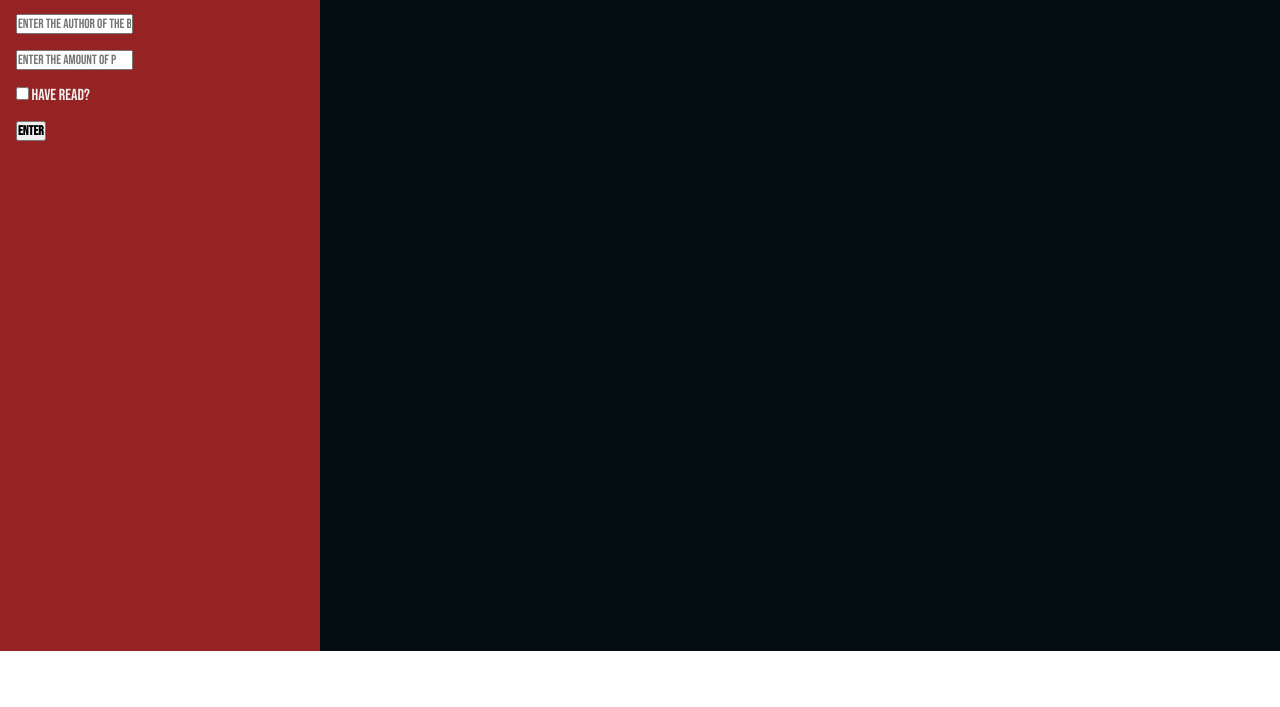
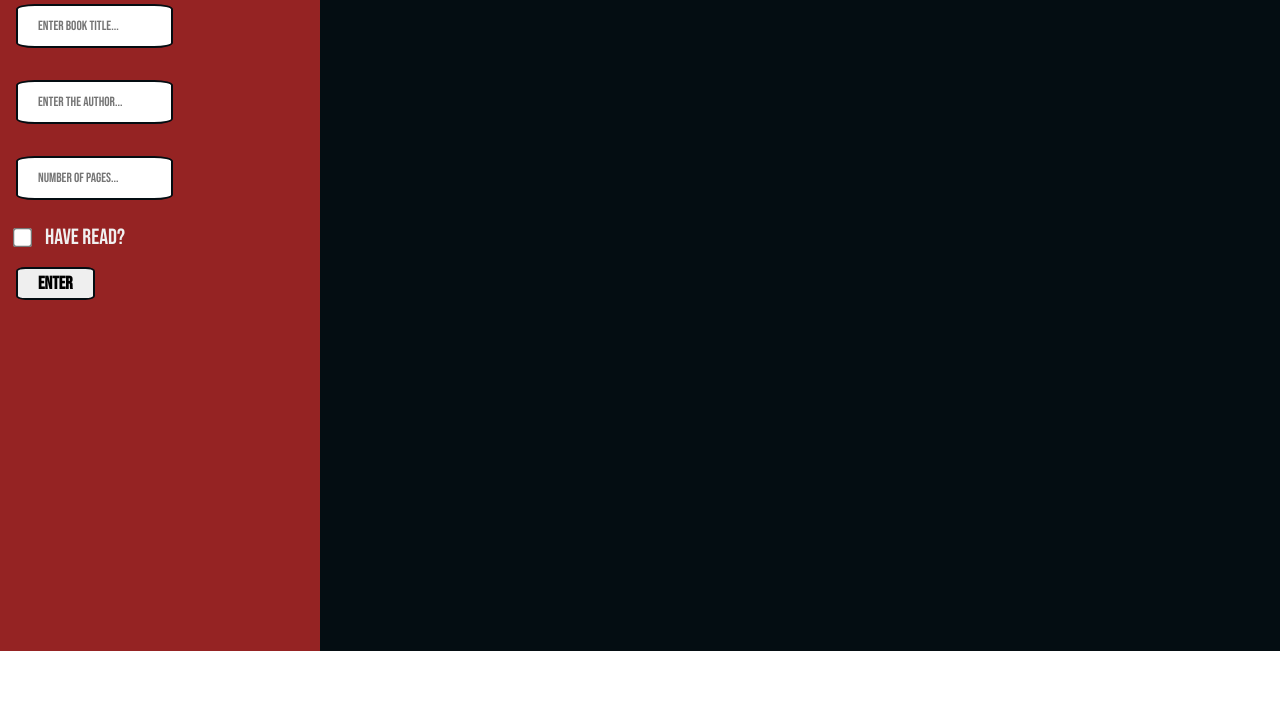
Before and after one commit to Migelangel04/Library, a plain HTML site: page index.html in a window 1280 px wide. Shown: the part 93-800 px from the top of the page. Drawn offline with Linux system fonts and the light colour scheme.

Commit message:
Changes complete, future storage option to be added

```diff
--- a/index.html
+++ b/index.html
@@ -14,9 +14,9 @@
         <div class="navbar" id="navbar">
             <h1 class="header" id="header">My Library</h1>
             <form action="" class="addBook" id="addBook" name="addBook">
-                <input type="text" name="bookTitle" id="bookTitle" placeholder="Enter the title of the Book.." required>
-                <input type="text" name="bookAuthor" id="bookAuthor" placeholder="Enter the author of the book..." required>
-                <input type="number" name="bookPages" id="bookPages" placeholder="Enter the amount of pages of the book..." required>
+                <input type="text" name="bookTitle" id="bookTitle" placeholder="Enter Book Title..." required>
+                <input type="text" name="bookAuthor" id="bookAuthor" placeholder="Enter the Author..." required>
+                <input type="number" name="bookPages" id="bookPages" placeholder="Number of Pages..." required>
                 <div class="readDiv">
                     <input type="checkbox" name="bookRead" id="bookRead">
                     <label for="bookRead"> Have Read?</label>
--- a/styles.css
+++ b/styles.css
@@ -45,6 +45,11 @@ button
     color: var(--formTextColor);
 }
 
+.header
+{
+    font-size: 48px;
+}
+
 .addBook
 {
     display: flex;
@@ -54,6 +59,38 @@ button
     justify-content: center;
 }
 
+.addBook input[type=text],
+.addBook input[type=number]
+{
+    width: 100%;
+    padding: 12px 20px;
+    margin: 8px 0;
+    border-radius: 12%;
+    border: 2px solid #040d12;
+}
+
+.readDiv
+{
+    font-size: 22px;
+    display: flex;
+    gap: 1rem;
+    align-items: center;
+    justify-content: center;
+}
+
+.readDiv input[type=checkbox]
+{
+    transform: scale(1.5);
+    cursor: pointer;
+}
+
+.enterBook
+{
+    padding: 4px 20px;
+    font-size: 18px;
+    border: 2px solid #040d12;
+    border-radius: 12%;
+}
 /* ---------------------- */
 
 /* Main Page Content */
@@ -75,7 +112,10 @@ button
     padding: 20px;
     background-color: var(--pageDetailsBackgroundColor);
     color: var(--pageDetailsTextColor);
+    font-size: 22px;
 }
+
+
 
 /* ----------------------- */
 
@@ -127,6 +167,12 @@ button
     background-color: violet;
 }
 
+.item button
+{
+    border-radius: 16%;
+    border: 2px solid #040d12;
+}
+
 
 
 /* ----------------------------- */
```
